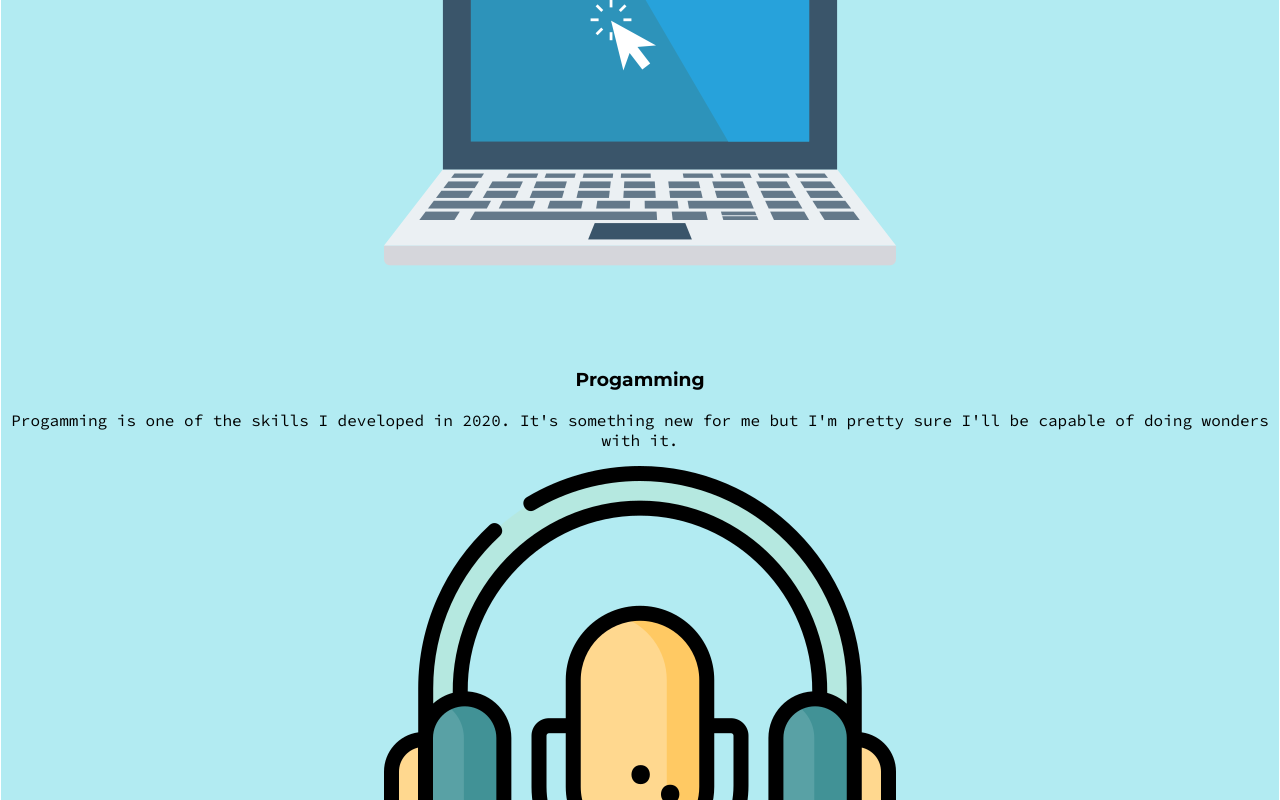
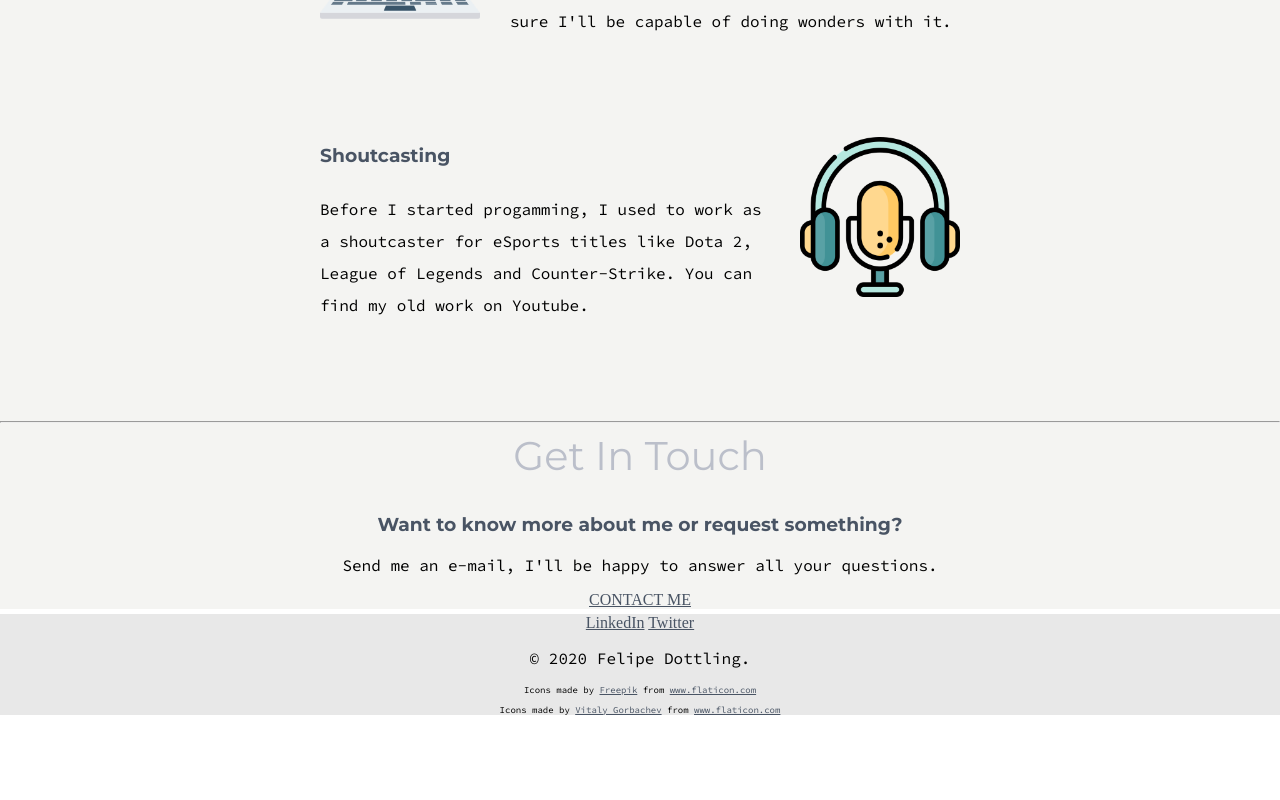
Before and after one commit to felipedott/cv, a plain HTML site: page index.html in a window 1280 px wide. Shown: the part 1420-2220 px from the top of the page. After the commit the page ends 2144 px from the top, so only its background shows below. Drawn offline with Linux system fonts and the light colour scheme.

Commit message:
Almost done

```diff
--- a/CSS/styles.css
+++ b/CSS/styles.css
@@ -1,30 +1,46 @@
 
 body{
-  margin: 1px;
+  margin: 0px;
   text-align: center;
+
 }
 
 h1 {
 margin: 50px auto 0 auto;
 font-family: 'Shadows Into Light', cursive;
 font-size: 5.625rem;
+color:  #bbbfca;
+line-height: 2;
 }
 
 h2 {
   font-family: 'Montserrat', sans-serif;
   font-size: 2.5rem;
   margin-top: 0%;
+  color:  #bbbfca;
+  font-weight: normal;
+
 }
 
 h3 {
   font-family: 'Montserrat', sans-serif;
+  color:  #495464;
 }
 
 p{
   font-family: 'Source Code Pro', monospace;
 }
 
+a{
+  color:  #495464;
+}
+
 /* CLASS */
+
+.profilepicture{
+  height: 250px;
+  width: 250px;
+}
 
 .web-dev{
   text-decoration: underline;
@@ -32,17 +48,19 @@ p{
 
 
 .top-container {
-  background-color: #00bcd4;
+  background-color: #e8e8e8;
   position: relative;
   padding-top: 100px;
 }
 
 .middle-container {
-  background-color: #b2ebf2;
+  background-color: #f4f4f2;
 }
 
-.botton-container {
-  background-color: #b2ebf2;
+.bottom-container {
+  background-color:#e8e8e8;
+  margin-top: 5px;
+  margin-bottom: 0;
 }
 
 .top-cloud {
@@ -61,3 +79,23 @@ bottom: 300px;
 .iconstext{
   font-size: xx-small;
 }
+
+.skill-row {
+  width: 50%;
+  margin: 100px auto;
+  text-align: left;
+  line-height: 2;
+}
+
+.laptop {
+  width: 25%;
+  float: left;
+  margin-right: 30px;
+}
+
+.microphone {
+  width: 25%;
+  float: right;
+  margin-left: 30px;
+
+}
--- a/index.html
+++ b/index.html
@@ -24,7 +24,7 @@
 
   <div class="middle-container">
     <div class="profile">
-      <img src="images/Felipe.png" alt="Felipe-Profile-Picture">
+      <img class="profilepicture" src="images/Felipe.png" alt="Felipe-Profile-Picture">
       <h2>Hello.</h2>
       <p>My name is Felipe and this is the first version of this website.</p>
     </div>
@@ -55,12 +55,12 @@
     <a class="footer-link" href="https://www.linkedin.com/felipedott">LinkedIn</a>
     <a class="footer-link" href="https://twitter.com/Pocotoh_">Twitter</a>
     <p>© 2020 Felipe Dottling.</p>
+    <div class="iconstext">
+      <p>Icons made by <a href="http://www.freepik.com/" title="Freepik">Freepik</a> from <a href="https://www.flaticon.com/" title="Flaticon"> www.flaticon.com</a></p>
+      <p>Icons made by <a href="https://www.flaticon.com/authors/vitaly-gorbachev" title="Vitaly Gorbachev">Vitaly Gorbachev</a> from <a href="https://www.flaticon.com/" title="Flaticon"> www.flaticon.com</a></p>
+    </div>
   </div>
 
-<div class="iconstext">
-  <p>Icons made by <a href="http://www.freepik.com/" title="Freepik">Freepik</a> from <a href="https://www.flaticon.com/" title="Flaticon"> www.flaticon.com</a></p>
-  <p>Icons made by <a href="https://www.flaticon.com/authors/vitaly-gorbachev" title="Vitaly Gorbachev">Vitaly Gorbachev</a> from <a href="https://www.flaticon.com/" title="Flaticon"> www.flaticon.com</a></p>
-</div>
 
 </body>
 
```
